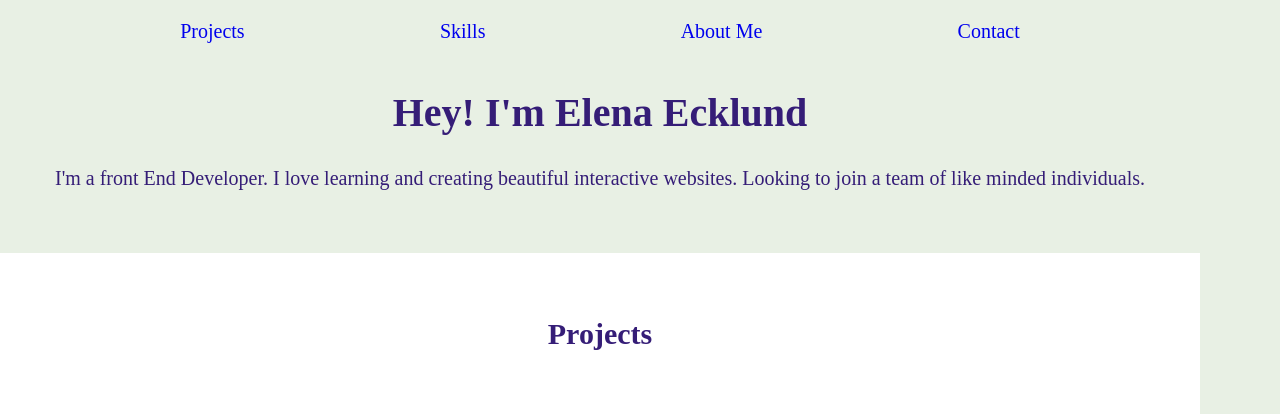
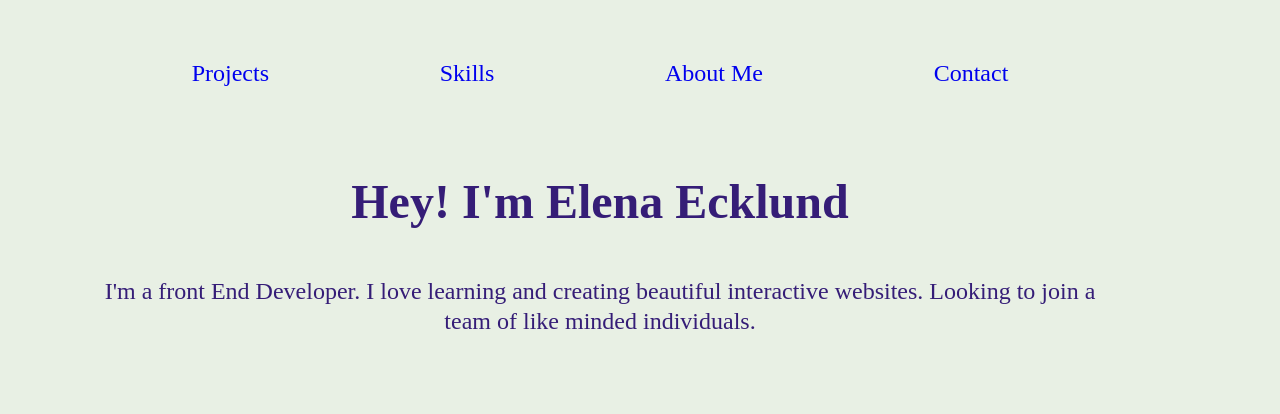
Before and after one commit to Elenakath/profile-1, a website built with Parcel: page index.html in a window 1280 px wide. Shown: the top 414 px of the page. Built offline with nearby package versions, Linux system fonts and the light colour scheme.

Commit message:
Adjusted sizing for header on tablet and changed over all font-size

```diff
--- a/css/main.css
+++ b/css/main.css
@@ -155,21 +155,15 @@ textarea {
     padding: 5px 10px 5px 10px;
    }*/
 
+   .home-title {
+    align-content: center;
+    padding: 20px 50px;
+   }
+
    h1 {
     font-size: 1.5rem;
     text-align: center;
-   }
-
-   .home-title {
-    justify-content: center;
-    align-content: center;
-    padding: 0 50px;
-    margin-bottom: 2rem;
-   }
-
-   h1 {
-    width: 100%;
-    font-size: 1.5rem
+    width: 100%
    }
 
    /*== main styles ==*/
@@ -418,6 +412,23 @@ textarea {
 
 @media only screen and (min-width: 768px) {
   /* Tabelt Styles */
+  /*== General Styles ==*/
+  html, body {
+    font-size: 24px;
+  }
+
+  /*=== Header Styles ===*/
+  header {
+    margin: 1.5rem;
+   }
+
+   .home-title {
+    padding: 30px 60px;
+   }
+
+   h1 {
+    padding-bottom: 15px;
+   }
 
   /*====== Main section =======*/
   .work {
@@ -434,9 +445,8 @@ textarea {
     justify-content: space-between;
     align-items: center;
     margin: 1rem;
-    /*flex-flow: row wrap;*/
     padding-bottom: 0;
-    width: 40%;
+    width: 45%;
    }
 
 }
```
